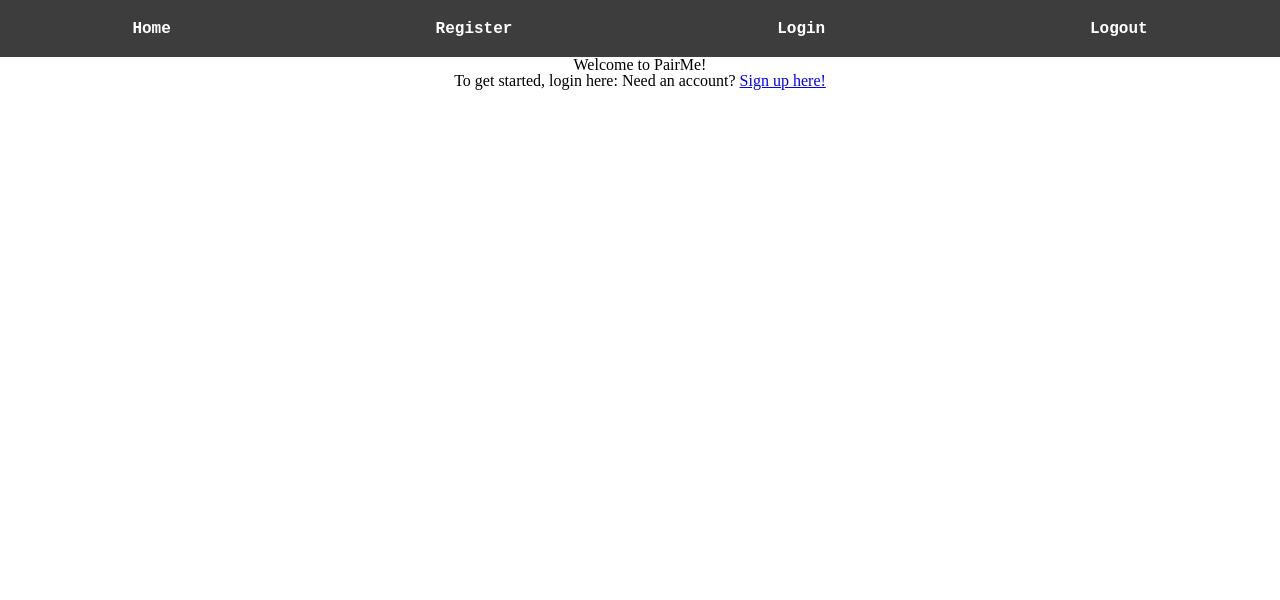
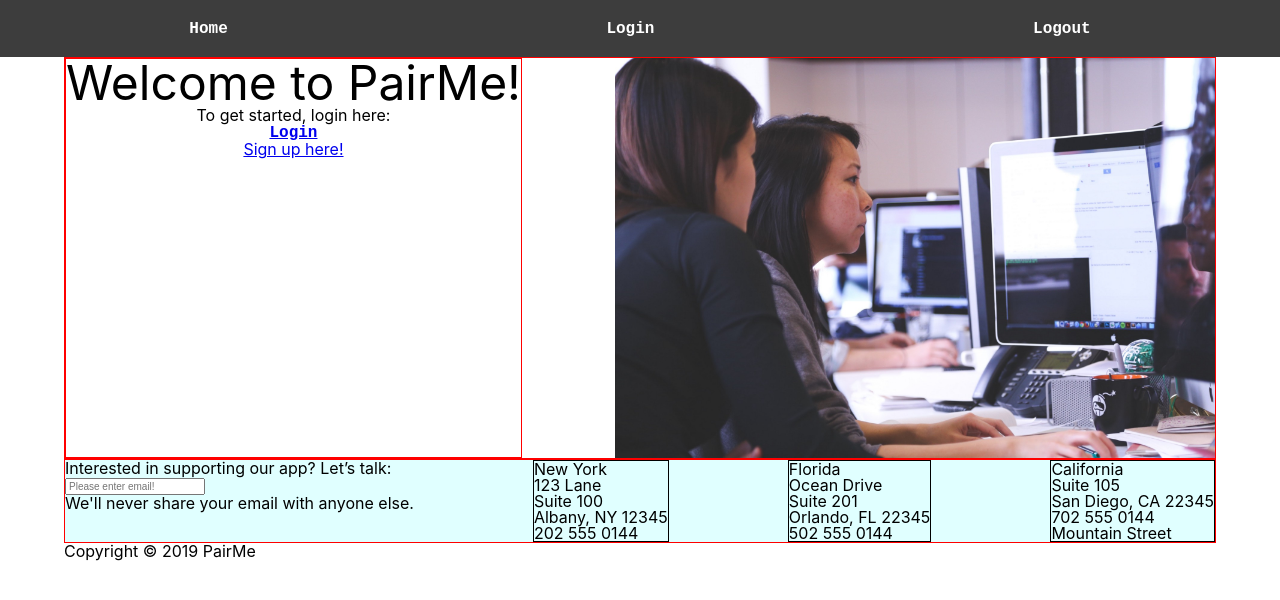
Before and after one commit to NandoTheessen/Pair-Me-LS-Winter-Hakathon-Submission, a React (Create React App) app in the folder pair-me-client/: page / in a window 1280 px wide. Shown: the top 600 px of the page. Built offline with nearby package versions, Linux system fonts and the light colour scheme.

Commit message:
Adding some landing page pictures, some call to action content for the footer. Note: we appreciate you nando

```diff
--- a/pair-me-client/src/App.css
+++ b/pair-me-client/src/App.css
@@ -142,7 +142,6 @@ table {
 /*** END CSS RESET ***/
 /****************************************************************************************************/
 
-
 /****************************************************************************************************/
 /*** BEGIN BODY APP ***/
 /****************************************************************************************************/
@@ -153,12 +152,14 @@ table {
 .app-container {
   width: 90%;
   margin: 0 auto;
+  font-family: -apple-system, BlinkMacSystemFont, 'Segoe UI', 'Roboto', 'Oxygen',
+    'Ubuntu', 'Cantarell', 'Fira Sans', 'Droid Sans', 'Helvetica Neue',
+    sans-serif;
 }
 
 /****************************************************************************************************/
 /*** END BODY APP ***/
 /****************************************************************************************************/
-
 
 /****************************************************************************************************/
 /*** BEGIN NAVIGATION ***/
@@ -206,7 +207,6 @@ table {
   max-width: 100%;
   align-items: center;
 }
-
 
 .login-container form input {
   width: 30%;
@@ -256,7 +256,6 @@ table {
   align-items: center;
 }
 
-
 .register-container form input {
   width: 30%;
   margin: 5px;
@@ -278,7 +277,53 @@ table {
   font-family: 'Courier New', Courier, monospace;
 }
 
-
 /****************************************************************************************************/
 /*** END REGISTER ***/
 /****************************************************************************************************/
+
+/****************************************************************************************************/
+/*** BEGIN WELCOME ***/
+/****************************************************************************************************/
+.welcome-container {
+  border: 1px solid red;
+  display: flex;
+  flex-direction: row;
+  justify-content: space-between;
+}
+
+.welcome-left {
+  border: 1px solid red;
+  display: flex;
+  flex-direction: column;
+}
+
+.welcome-left h1 {
+  font-size: 3rem;
+}
+
+.pair-programming-img {
+  height: 400px;
+}
+/****************************************************************************************************/
+/*** END WELCOME ***/
+/****************************************************************************************************/
+
+/****************************************************************************************************/
+/*** BEGIN FOOTER ***/
+/****************************************************************************************************/
+.footer-content {
+  border: 1px solid red;
+  display: flex;
+  flex-direction: row;
+  justify-content: space-between;
+  background: lightcyan;
+}
+.address {
+  border: 1px solid black;
+}
+.footer-cta {
+}
+
+/****************************************************************************************************/
+/*** END FOOTEr ***/
+/****************************************************************************************************/
--- /dev/null
+++ b/pair-me-client/src/components/Footer.js
@@ -0,0 +1,57 @@
+import React from 'react'
+import { withRouter, NavLink } from 'react-router-dom'
+
+const Footer = () => {
+  return (
+    <>
+      <footer className="footer-container">
+        <div className="footer-content">
+          <div className="footer-cta">
+            <h3>Interested in supporting our app? Let’s talk:</h3>
+            <form>
+              <input
+                type="text"
+                name="input-email"
+                placeholder="Please enter email!"
+              />
+            </form>
+
+            <h5>We'll never share your email with anyone else.</h5>
+          </div>
+          <div className="address">
+            <h3>New York</h3>
+            <h5>
+              <p>123 Lane</p>
+              <p>Suite 100</p>
+              <p>Albany, NY 12345</p>
+              <p>202 555 0144</p>
+            </h5>
+          </div>
+
+          <div className="address">
+            <h3>Florida</h3>
+            <h5>
+              <p>Ocean Drive</p>
+              <p>Suite 201</p>
+              <p>Orlando, FL 22345</p>
+              <p>502 555 0144</p>
+            </h5>
+          </div>
+
+          <div className="address">
+            <h3>California</h3>
+            <h5>
+              <p>Suite 105</p>
+              <p>San Diego, CA 22345</p>
+              <p>702 555 0144</p>
+              <p>Mountain Street</p>
+            </h5>
+          </div>
+        </div>
+        <div className="footer-copyright">Copyright © 2019 PairMe </div>
+      </footer>
+    </>
+  )
+}
+
+export default withRouter(Footer)
--- a/pair-me-client/src/components/Navigation.js
+++ b/pair-me-client/src/components/Navigation.js
@@ -1,11 +1,11 @@
-import React from 'react';
-import {withRouter, NavLink} from 'react-router-dom';
-import {connect} from 'react-redux';
-import {logout} from '../actions/index';
+import React from 'react'
+import { withRouter, NavLink } from 'react-router-dom'
+import { connect } from 'react-redux'
+import { logout } from '../actions/index'
 
-class Navigation extends React.Component{
-    constructor(props){
-        super(props);
+class Navigation extends React.Component {
+  constructor(props) {
+    super(props)
     // set a dummy current user in state
     this.state = {
       currentUser: 'CurrentUser'
@@ -14,28 +14,40 @@ class Navigation extends React.Component{
 
   // logout is handled from the navigation bar via call to logout action
   handleLogout = event => {
-        event.preventDefault();
-        this.props.logout();
+    event.preventDefault()
+    this.props.logout()
   }
 
-    render(){
-        return(
-            <div className = 'navigation'>
-                <NavLink to = '/'><span className = 'nav-link'>Home</span></NavLink>
-                <NavLink to = '/register'><span className = 'nav-link'>Register</span></NavLink>
-                <NavLink to = '/login'><span className = 'nav-link'>Login</span></NavLink>
-                <NavLink to = '#'><span className = 'nav-link' onClick={this.handleLogout}>Logout</span></NavLink>
+  render() {
+    return (
+      <div className="navigation">
+        <NavLink to="/">
+          <span className="nav-link">Home</span>
+        </NavLink>
+        <NavLink to="/login">
+          <span className="nav-link">Login</span>
+        </NavLink>
+        <NavLink to="#">
+          <span className="nav-link" onClick={this.handleLogout}>
+            Logout
+          </span>
+        </NavLink>
       </div>
     )
   }
 }
 
 const mapStateToProps = state => {
-    return{
-        isLoggedIn: state.isLoggedIn,
+  return {
+    isLoggedIn: state.isLoggedIn
   }
 }
 
-export default withRouter(connect(mapStateToProps, {
-    logout,
-})(Navigation))
+export default withRouter(
+  connect(
+    mapStateToProps,
+    {
+      logout
+    }
+  )(Navigation)
+)
--- a/pair-me-client/src/components/Welcome.js
+++ b/pair-me-client/src/components/Welcome.js
@@ -3,14 +3,31 @@ import { withRouter, NavLink } from 'react-router-dom'
 import { connect } from 'react-redux'
 import { login } from '../actions/index'
 import Login from './Login'
+import Footer from './Footer'
+import pairprogramming from '../assets/pairprogramming.jpeg'
 
 const Welcome = props => {
   return (
-    <div className="welcome-container">
-      <div className="welcome-header">Welcome to PairMe!</div>
-      To get started, login here: Need an account?{' '}
-      <NavLink to="/register">Sign up here!</NavLink>
-    </div>
+    <>
+      <div className="welcome-container">
+        <div className="welcome-left">
+          <h1>Welcome to PairMe!</h1>
+          <div>
+            <p>To get started, login here: </p>
+            <NavLink to="/login">
+              <span className="nav-link">Login</span>
+            </NavLink>
+          </div>
+          <NavLink to="/register">Sign up here!</NavLink>
+        </div>
+        <img
+          className="pair-programming-img"
+          src={pairprogramming}
+          alt="Logo"
+        />
+      </div>
+      <Footer />
+    </>
   )
 }
 
--- a/pair-me-client/src/index.css
+++ b/pair-me-client/src/index.css
@@ -1,14 +1,19 @@
+* {
+  box-sizing: border-box;
+  font-size: 62.5%;
+}
+
 body {
   margin: 0;
   padding: 0;
-  font-family: -apple-system, BlinkMacSystemFont, "Segoe UI", "Roboto", "Oxygen",
-    "Ubuntu", "Cantarell", "Fira Sans", "Droid Sans", "Helvetica Neue",
+  font-family: -apple-system, BlinkMacSystemFont, 'Segoe UI', 'Roboto', 'Oxygen',
+    'Ubuntu', 'Cantarell', 'Fira Sans', 'Droid Sans', 'Helvetica Neue',
     sans-serif;
   -webkit-font-smoothing: antialiased;
   -moz-osx-font-smoothing: grayscale;
 }
 
 code {
-  font-family: source-code-pro, Menlo, Monaco, Consolas, "Courier New",
+  font-family: source-code-pro, Menlo, Monaco, Consolas, 'Courier New',
     monospace;
 }
```
Also changed, not shown: pair-me-client/src/assets/pairprogramming.jpeg (added). Lines whose indentation alone changed are shown as unchanged.
